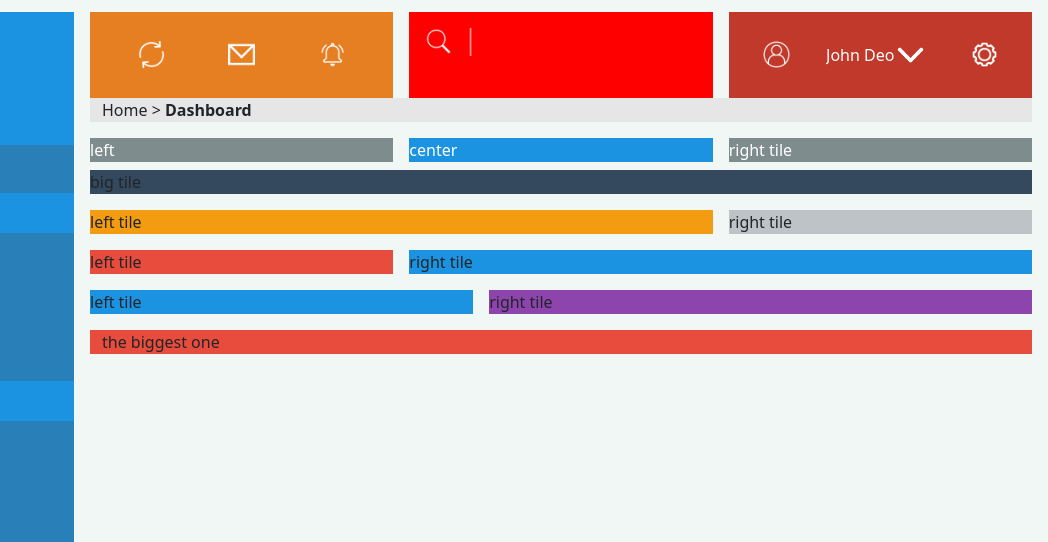
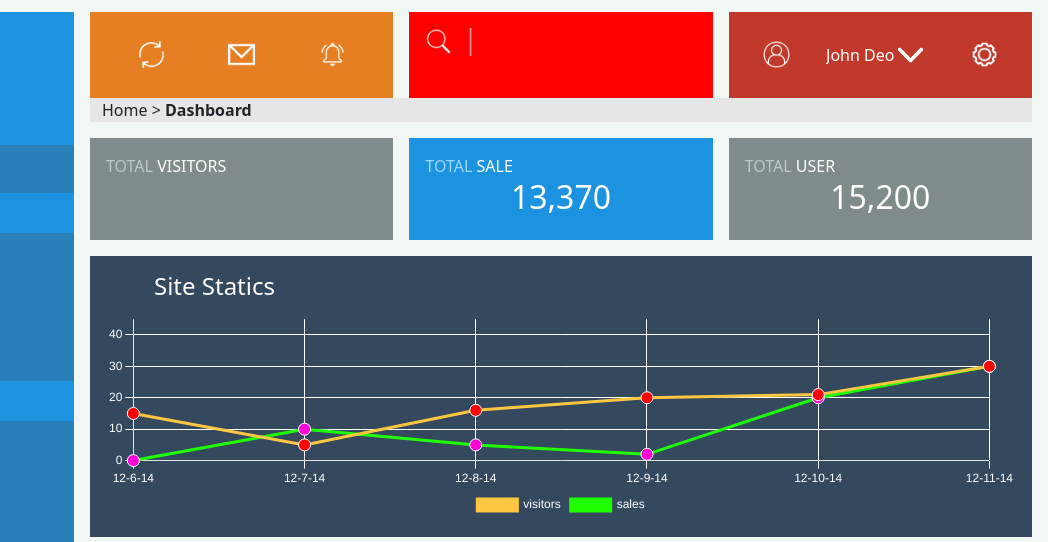
Before and after one commit to Koliasick/pm_21_12, a website: page app/index.html in a window 1280 px wide. Shown: the top 542 px of the page, 232-1280 px from the left. Drawn offline with nearby package versions, Linux system fonts and the light colour scheme; files that its build step writes are made by us from their sources; no server answers; files whose address does not match are found by name.

Commit message:
js added

```diff
--- a/app/index.html
+++ b/app/index.html
@@ -9,8 +9,9 @@
     <link href="https://cdn.jsdelivr.net/npm/bootstrap@5.0.0-beta2/dist/css/bootstrap.min.css" rel="stylesheet" integrity="sha384-BmbxuPwQa2lc/FVzBcNJ7UAyJxM6wuqIj61tLrc4wSX0szH/Ev+nYRRuWlolflfl" crossorigin="anonymous">
 
     <link rel="stylesheet" href="./css/styles.sass.min.css">
+	<script src="js/chart.min.js"></script>
 
-    <title>Hello, world!</title>
+	<title>LAB</title>
   </head>
   <body>
     <div class="row mt-1">
@@ -54,7 +55,7 @@
 		<div class="row me-2">
 		  <div class="col-md-4 p-2 pb-0 h-auto">
 		    <div id="upper_left_tile" class="p-3 upper_tiles h-100">
-				<img src="images/reload.png" class="image_button">
+				<img src="images/reload.png" class="image_button" id="reload">
 				<img src="images/envelope.png" class="image_button">
 				<img src="images/bell.png" class="image_button">
 		    </div>
@@ -90,26 +91,45 @@
 		  </div>
 		</div>
 		<div class="row me-2">
-			  <div class="col-md-4 p-2 pb-0">
-				  <div id="second_left">
-					  left
+			  <div class="col-md-4 p-2 h-auto">
+				  <div id="second_left" class="h-100 p-3">
+					  <div class="total">
+						  TOTAL
+					  </div>
+					  <div class="visitors">
+						  VISITORS
+					  </div>
+					  <h2 id="total_count"></h2>
 				  </div>
 			  </div>
-			  <div class="col-md-4 p-2 pb-0">
-				  <div id="second_center">
-					  center
+			  <div class="col-md-4 p-2 h-auto">
+				  <div id="second_center" class="h-100 p-3">
+					  <div id="total_mod">
+						  TOTAL
+					  </div>
+					  <div class="visitors">
+						  SALE
+					  </div>
+					  <h2 id="total_sales">13,370</h2>
 				  </div>
 			  </div>
-			  <div class="col-md-4 p-2 pb-0">
-				  <div id="second_right">
-					  right tile
+			  <div class="col-md-4 p-2 h-auto">
+				  <div id="second_right" class="h-100 p-3">
+					  <div class="total">
+						  TOTAL
+					  </div>
+					  <div class="visitors">
+						  USER
+					  </div>
+					  <h2 id="total_user">15,200</h2>
 				  </div>
 			  </div>
 		</div>
 		<div class="row me-2">
-		  <div class="col-md-12 p-2">
-			<div id="third">
-	        big tile
+		  <div class="col-md-12 p-2" id="big_tile">
+			<div id="third" class="p-3">
+				<h4 class="ps-5">Site Statics</h4>
+	        <canvas id="big_graph" height="70"></canvas>
 			</div>
 	      </div>
 	    </div>
@@ -159,7 +179,7 @@
 	<footer style="background-color:black;color:white">
 	  <p>copyrights</p>
 	</footer>
-    <!-- Option 1: Bootstrap Bundle with Popper -->
-    <script src="https://cdn.jsdelivr.net/npm/bootstrap@5.0.0-beta2/dist/js/bootstrap.bundle.min.js" integrity="sha384-b5kHyXgcpbZJO/tY9Ul7kGkf1S0CWuKcCD38l8YkeH8z8QjE0GmW1gYU5S9FOnJ0" crossorigin="anonymous"></script>
+	<script src="js/scripts.min.js"></script>
+	<script src="https://cdn.jsdelivr.net/npm/bootstrap@5.0.0-beta2/dist/js/bootstrap.bundle.min.js" integrity="sha384-b5kHyXgcpbZJO/tY9Ul7kGkf1S0CWuKcCD38l8YkeH8z8QjE0GmW1gYU5S9FOnJ0" crossorigin="anonymous"></script>
   </body>
 </html>
--- /dev/null
+++ b/app/js/scripts.js
@@ -0,0 +1,99 @@
+const total_count = document.getElementById("total_count")
+const DATA_COUNT = 7;
+
+const labels = [
+    '12-6-14',
+    '12-7-14',
+    '12-8-14',
+    '12-9-14',
+    '12-10-14',
+    '12-11-14',
+];
+const data = {
+    labels: labels,
+    datasets: [{
+        label: 'visitors',
+        backgroundColor: 'rgb(254, 199, 63)',
+        borderColor: 'rgb(254, 199, 63)',
+        data: [15, 5, 16, 20, 21, 30, 25],
+        pointStyle: 'circle',
+        pointRadius: 6,
+        pointBorderColor: 'rgb(255, 255, 255)',
+        pointBackgroundColor: 'rgb(255, 0, 0)',
+    }, {
+        label: 'sales',
+        backgroundColor: 'rgb(30, 255, 0)',
+        borderColor: 'rgb(30, 255, 0)',
+        data: [0, 10, 5, 2, 20, 30, 45],
+        pointStyle: 'circle',
+        pointRadius: 6,
+        pointBorderColor: 'rgb(255, 255, 255)',
+        pointBackgroundColor: 'rgb(255, 0, 216)',
+    }]
+};
+const config = {
+    type: 'line',
+    data: data,
+    options: {
+        interaction: {
+            mode: 'index',
+        },
+        plugins: {
+            legend: {
+                    position: 'bottom',
+                    labels:
+                        {
+                          color: '#ffffff'  ,
+                        },
+                },
+            title: {
+                display: false,
+            },
+            tooltip: {
+                usePointStyle: true,
+            }
+        },
+        scales: {
+            y: {
+                ticks:
+                    {
+                      color: '#ffffff'
+                    },
+                grid:
+                    {
+                        color: '#ffffff'
+                    }
+            },
+            x: {
+                ticks:
+                    {
+                        color: '#ffffff'
+                    },
+                grid:
+                    {
+                        color: '#ffffff'
+                    }
+            },
+        }
+    }
+};
+window.addEventListener('load', function () {
+    update_counters();
+    var bigChart = new Chart(
+        document.getElementById('big_graph'),
+        config
+    );
+    document.getElementById('reload').addEventListener('click',reload);
+    bigChart.options.animation = false;
+})
+function update_counters()
+{
+    fetch("https://api.countapi.xyz/update/pm_21_11/total_visits/?amount=1")
+        .then(res=>res.json())
+        .then(res=>{
+            total_count.innerHTML=res.value;
+        });
+}
+function reload(){
+    location.reload();
+}
--- a/app/sass/styles.sass
+++ b/app/sass/styles.sass
@@ -1,3 +1,5 @@
+html
+  overflow-y: scroll
 body
   background-color: #f0f7f5
 img
@@ -38,6 +40,7 @@ option
   background-color: #7f8c8d
 #third
   background-color: #34495e
+  color: white
 #fourth_left
   background-color: #f39c12
 #fourth_right
@@ -52,6 +55,20 @@ option
   background-color: #8e44ad
 #seventh
   background-color: #e74c3c
+#total_user
+  text-align: center
+.total
+  display: inline-flex
+  color: #bbc8c9
+.visitors
+  display: inline-flex
+#total_count
+  text-align: center
+#total_sales
+  text-align: center
+#total_mod
+  display: inline-flex
+  color: #9fd9ff
 .menu_item
   background-color: #1b93e1
   padding-left: 5%
--- a/package.json
+++ b/package.json
@@ -29,6 +29,7 @@
     "node-sass": "^5.0.0"
   },
   "dependencies": {
-    "bootstrap": "^5.0.0-beta2"
+    "bootstrap": "^5.0.0-beta2",
+    "chart.js": "^3.2.0"
   }
 }
```
Also changed, not shown: dist/css/styles.sass.min.css, dist/images/close.png (added), dist/index.html, dist/js/chart.min.js (added), dist/js/scripts.min.js (added), 1 other file.
